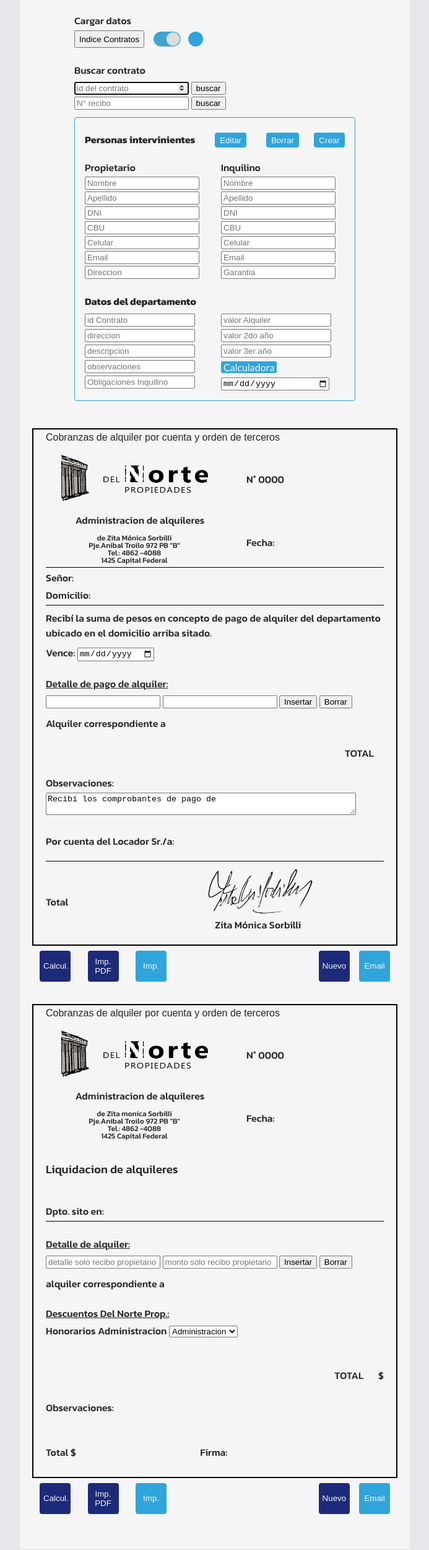
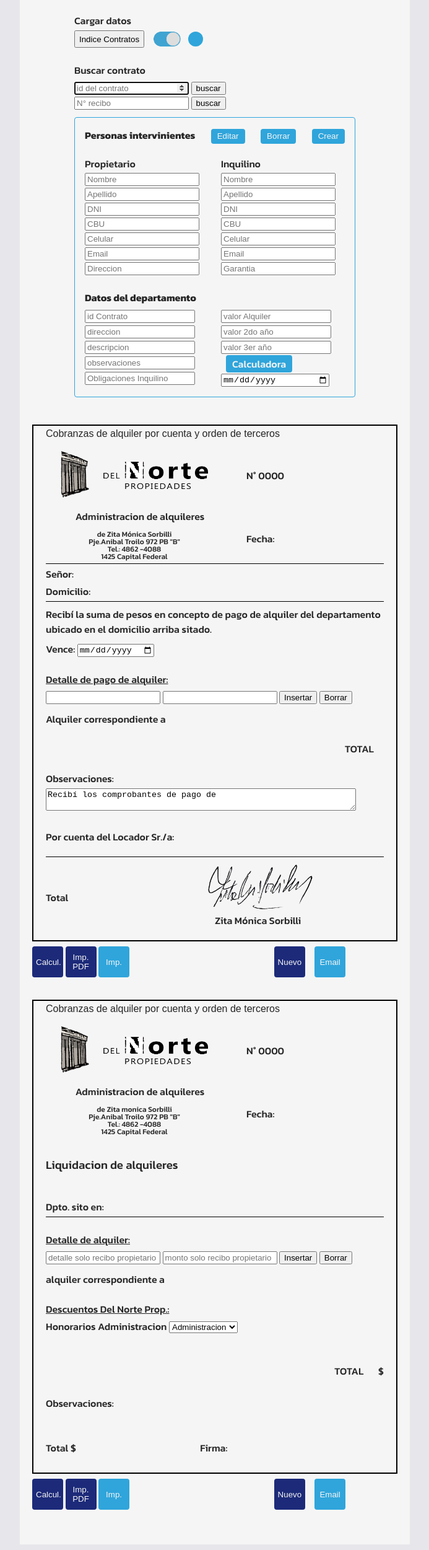
Before and after one commit to smamby/backendDNP, a website: page public/index.html in a window 1280 px wide. Shown: the part 97-2598 px from the top of the page at 62% size, without its empty margins (293-986 px from the left). Drawn offline with Linux system fonts and the light colour scheme.

Commit message:
todo andando, mail backend probado, se agrego mensajeria para imp pdf y mail y hovers y active a botones

```diff
--- a/public/index.html
+++ b/public/index.html
@@ -48,7 +48,7 @@
             <h4>Personas intervinientes</h4>
             <input id="btnEditar" type="button" value="Editar" class="btnAlert" onclick="editarContrato(contratoLevantado)">
             <input id="btnBorrar" type="button" value="Borrar" class="btnAlert" >
-            <input id="btn" type="button" class="btnAlert" value="Crear" onclick="check()">
+            <input id="btnSave" type="button" class="btnAlert" value="Crear" onclick="check()">
         </div>
 
         <div id="personas" style="display: flex;">
@@ -227,9 +227,9 @@
         </footer>
     </div>
     <div class="impInq">
-        <button id="imp" class="uni" onclick="impInq()">Calcul.</button>
-        <button id="imp" class="uni pdf" onclick="imprimirBoletaPDFBACK()">Imp. PDF</button>  <!--imprimirBoletaPDF-->
-        <button id="imp" onclick="imprimirBoleta('inbody-inq')">Imp.</button>
+        <button id="impScrn" class="uni" onclick="impInq()">Calcul.</button>
+        <button id="impPDF" class="uni pdf" onclick="imprimirBoletaPDFBACK()">Imp. PDF</button>  <!--imprimirBoletaPDF-->
+        <button id="impPaper" onclick="imprimirBoleta('inbody-inq')">Imp.</button>
         <button id="nuevo" onclick="nuevo()">Nuevo</button>
         <button id="mail" role="link" onclick="sendEmailBACK('inbody-inq')">Email</button>
     </div>
@@ -356,9 +356,9 @@
     </footer>
     </div>
     <div class="impProp">
-        <button id="imp" class="uni" onclick="impInq()">Calcul.</button>
-        <button id="imp" class="uni pdf" onclick="imprimirBoletaPDFBACK()">Imp. PDF</button>
-        <button id="imp" onclick="imprimirBoleta('inbody-prop')">Imp.</button>
+        <button id="impScrn" class="uni" onclick="impInq()">Calcul.</button>
+        <button id="impPDF" class="uni pdf" onclick="imprimirBoletaPDFBACK()">Imp. PDF</button>
+        <button id="impPaper" onclick="imprimirBoleta('inbody-prop')">Imp.</button>
         <button id="nuevo" onclick="nuevo()">Nuevo</button>
         <button id="mail" role="link" onclick="sendEmailBACK('inbody-prop')">Email</button>
     </div>
--- a/public/styles/inq.css
+++ b/public/styles/inq.css
@@ -340,7 +340,7 @@
     margin-bottom: 24px;
     padding: 12px;
 }
-#btn, #sumitbtn, #btninq, #btnprop, #imp, #nuevo, #conEmail, #mail {
+#btn, #sumitbtn, #btninq, #impPDF, #impScrn, #impPaper, #btnprop, #imp, #nuevo, #conEmail, #mail {
     height: 50px;
     width: 50px;
     background-color: var(--btnAlert);
@@ -350,12 +350,25 @@
     justify-content: end;
     margin-top: 8px;
 }
-.uni {
-    background-color: var(--btnCompart) !important;
+.uni, #impPDF, #impScrn {
+    background-color: var(--btnCompart);
+}
+ #impPaper:hover, #mail:hover {
+    background-color: var(--btnAlertFont);
+    color: var(--btnAlert);
+    border: 2px solid var(--btnAlert);
 }
 #nuevo{
     margin-left: 230px;
     background-color: var(--btnCompart);
+}
+#impScrn:hover, #impPDF:hover, #nuevo:hover {
+    background-color: var(--btnAlertFont);
+    color: var(--btnCompart);
+    border: 2px solid var(--btnCompart);
+}
+#impScrn:active, #impPDF:active, #nuevo:active, #impPaper:active, #mail:active {
+    box-shadow: 0px 0px 40px 10px var(--btnAlert);
 }
 #obsProp{
     margin-top: 8px;
--- a/public/styles/style.css
+++ b/public/styles/style.css
@@ -77,28 +77,26 @@
 #cabecera h4 {
     margin: 0px;
 }
-#btnEditar, #btnBorrar, #saveDB{
+#btnEditar, #btnBorrar, #btnSave, #calc {
     margin-left: 8px;
     height: 24px;
     background-color: var(--btnAlert);
     color: var(--btnAlertFont);
-    border: 0px;
+    border: 2px solid transparent;
     border-radius: 4px;
     padding-left: 8px;
     padding-right: 8px;
+    box-sizing: border-box;
+    transition: border .3s .2s ease, background-color .3s ease;
+}
+#btnEditar:hover, #btnBorrar:hover, #btnSave:hover, #calc:hover {
+    background-color: var(--btnAlertFont);
+    color: var(--btnAlert);
+    border: 2px solid var(--btnAlert);
+    transition: border .3s .2s ease, background-color .3s ease;
 }
 #calc{
     text-decoration: none;
-    color: var(--primary);
-    background-color: var(--btnAlert);
-    font-family: 'Gill Sans', 'Gill Sans MT', Calibri, 'Trebuchet MS', sans-serif;
-    font-weight: 100;
-    border-radius: 3px;
-    width: 44px;
-    height: 84px;
-    padding: 0px 4px;
-    margin-top: 4px;
-    margin-bottom: 8px;
 }
 #valor3{
     margin-bottom: 4px;
```
Also changed, not shown: public/popimp.html (+3 -55 lines), public/popimp.js (added, +45 -0 lines), public/prueba.html (+11 -11 lines).
